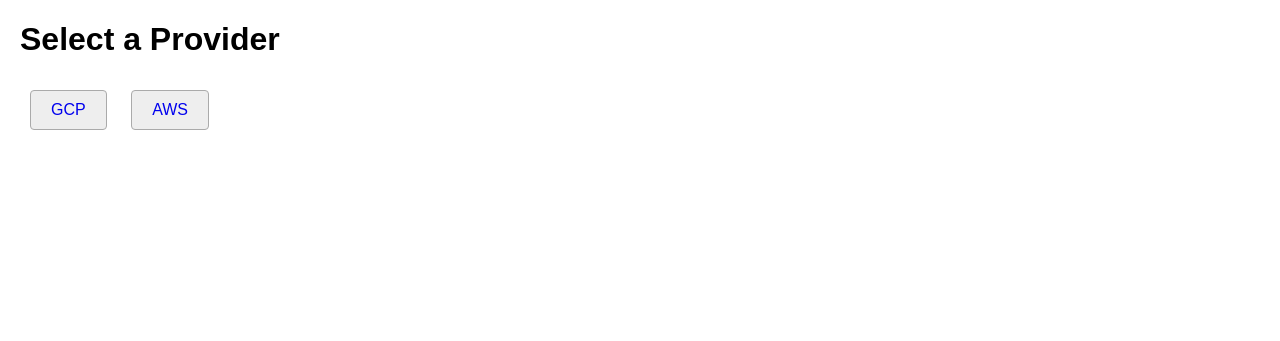
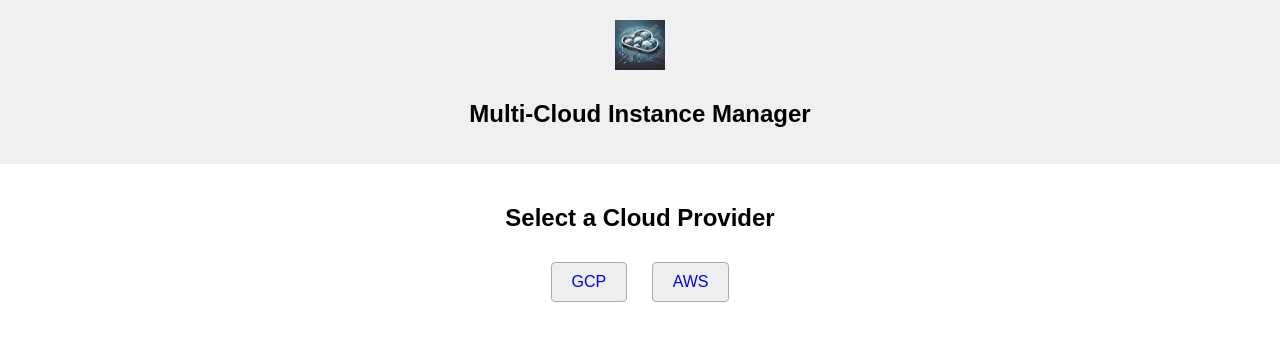
Before and after one commit to Riley94/multi-cloud-manager, a Flask app: page / in a window 1280 px wide. Shown: the top 341 px of the page. Run offline with Flask 3, Linux system fonts and the light colour scheme.

Commit message:
Update landing page

```diff
--- /dev/null
+++ b/src/static/style.css
@@ -0,0 +1,42 @@
+body {
+    font-family: Arial, sans-serif;
+    margin: 0;
+    padding: 0;
+}
+
+header {
+    background-color: #f0f0f0;
+    padding: 20px;
+    text-align: center;
+}
+
+.logo img {
+    height: 50px;
+    margin-bottom: 10px;
+}
+
+h1 {
+    font-size: 24px;
+}
+
+main {
+    padding: 20px;
+}
+
+.provider-selection {
+    text-align: center;
+}
+
+a {
+    display: inline-block;
+    margin: 10px;
+    padding: 10px 20px;
+    background: #eee;
+    text-decoration: none;
+    border: 1px solid #aaa;
+    border-radius: 4px;
+}
+
+a:hover {
+    background: #ddd;
+}
--- a/src/templates/index.html
+++ b/src/templates/index.html
@@ -1,32 +1,25 @@
-<!-- src/templates/index.html -->
 <!DOCTYPE html>
 <html lang="en">
 <head>
     <meta charset="UTF-8" />
     <meta name="viewport" content="width=device-width, initial-scale=1" />
     <title>Multi-Cloud Instance Manager</title>
-    <style>
-        body {
-            font-family: Arial, sans-serif;
-            margin: 20px;
-        }
-        a {
-            display: inline-block;
-            margin: 10px;
-            padding: 10px 20px;
-            background: #eee;
-            text-decoration: none;
-            border: 1px solid #aaa;
-            border-radius: 4px;
-        }
-        a:hover {
-            background: #ddd;
-        }
-    </style>
+    <link rel="stylesheet" href="{{ url_for('static', filename='style.css') }}">
 </head>
 <body>
-    <h1>Select a Provider</h1>
-    <a href="{{ url_for('gcp_page') }}">GCP</a>
-    <a href="{{ url_for('aws_page') }}">AWS</a>
+    <header>
+        <div class="logo">
+            <img src="{{ url_for('static', filename='logo.jpg') }}" alt="Multi-Cloud Instance Manager Logo">
+        </div>
+        <h1>Multi-Cloud Instance Manager</h1>
+    </header>
+
+    <main>
+        <section class="provider-selection">
+            <h2>Select a Cloud Provider</h2>
+            <a href="{{ url_for('gcp_page') }}">GCP</a>
+            <a href="{{ url_for('aws_page') }}">AWS</a>
+            </section>
+    </main>
 </body>
 </html>
```
Also changed, not shown: src/static/logo.jpg (added).
